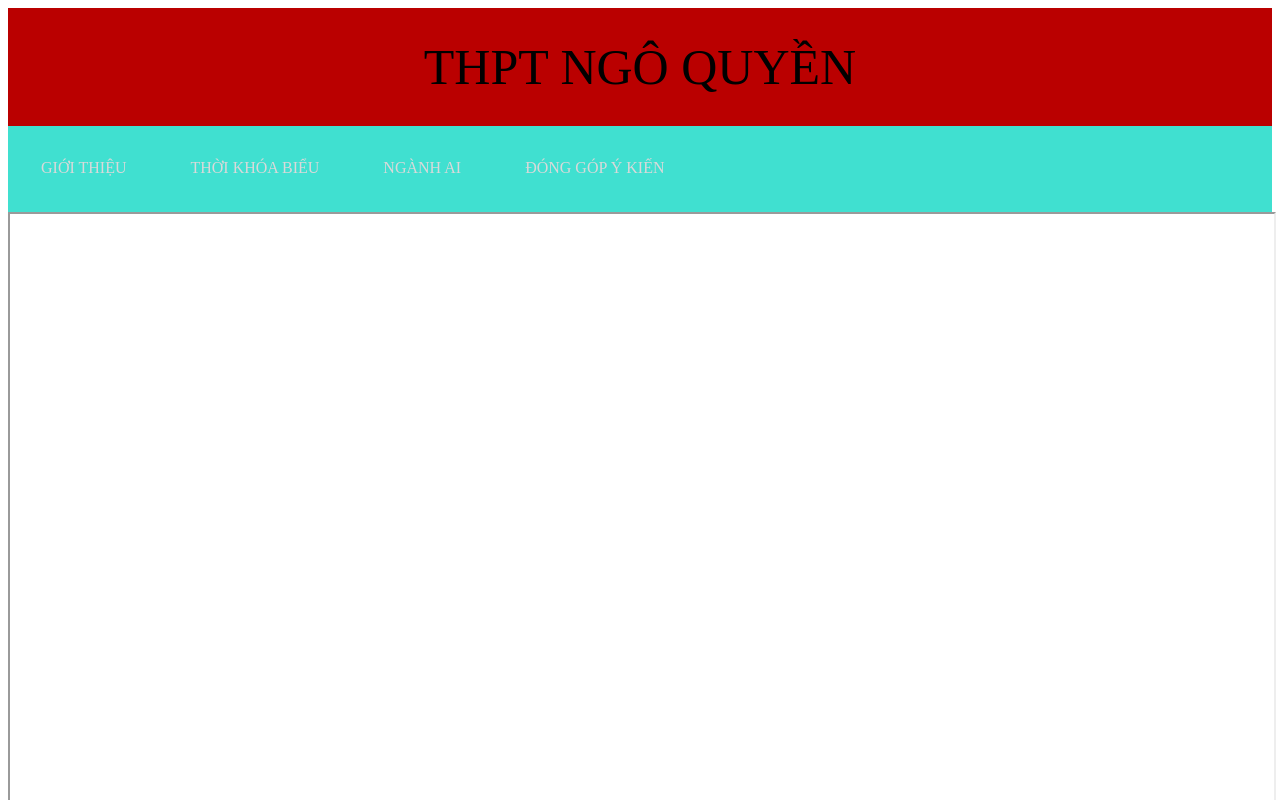
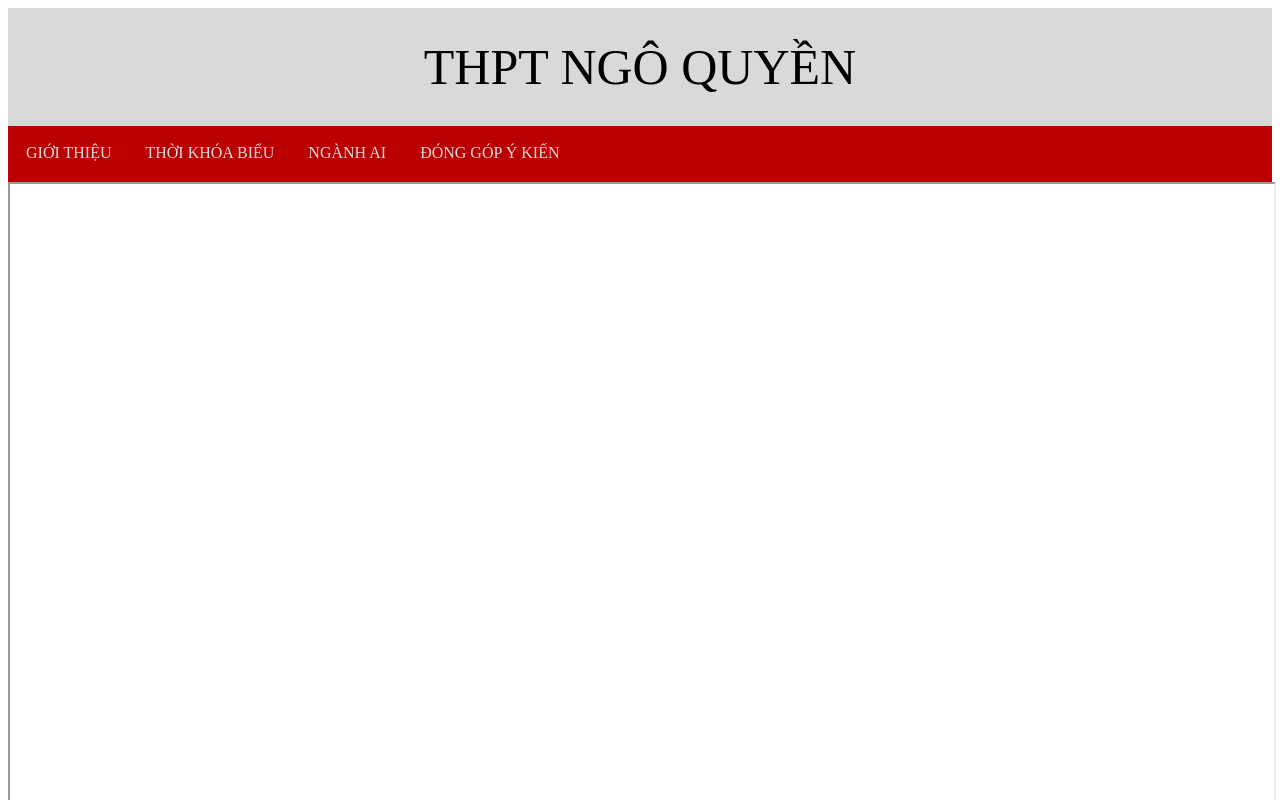
Before and after one commit to nguyendangkhoa2007/Khoa-website, a plain HTML site: page index.html in a window 1280 px wide. Shown: the top 800 px of the page. Drawn offline with Linux system fonts and the light colour scheme.

Commit message:
Update style.css

```diff
--- a/style.css
+++ b/style.css
@@ -1,5 +1,5 @@
 .phandau {
-  background-color:#BA0000;
+  background-color:#D9D9D9;
   text-align: center;
   padding: 30px;
   font-size: 50px;
@@ -16,9 +16,9 @@ text-decoration: none;
 }
 .noidung{}
 .gioithieu{
-  background-color: #40E0D0;
+  background-color: #BA0000;
 }
 .box{
-  margin:10px;
-  padding: 20px;
+  margin:5px;
+  padding: 10px;
 }
```
